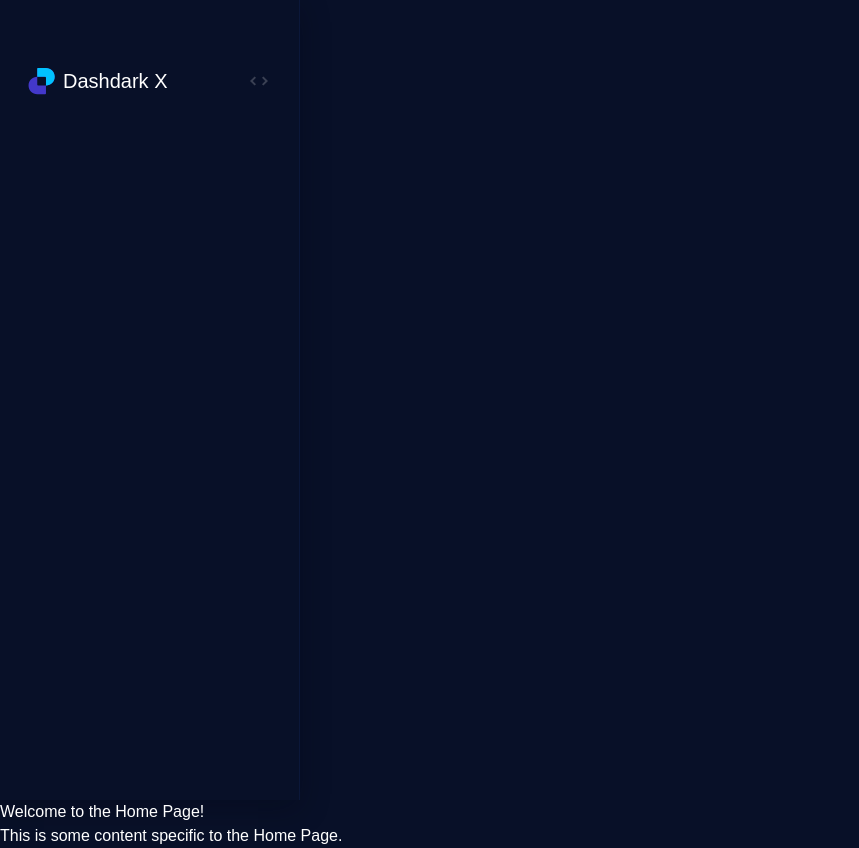
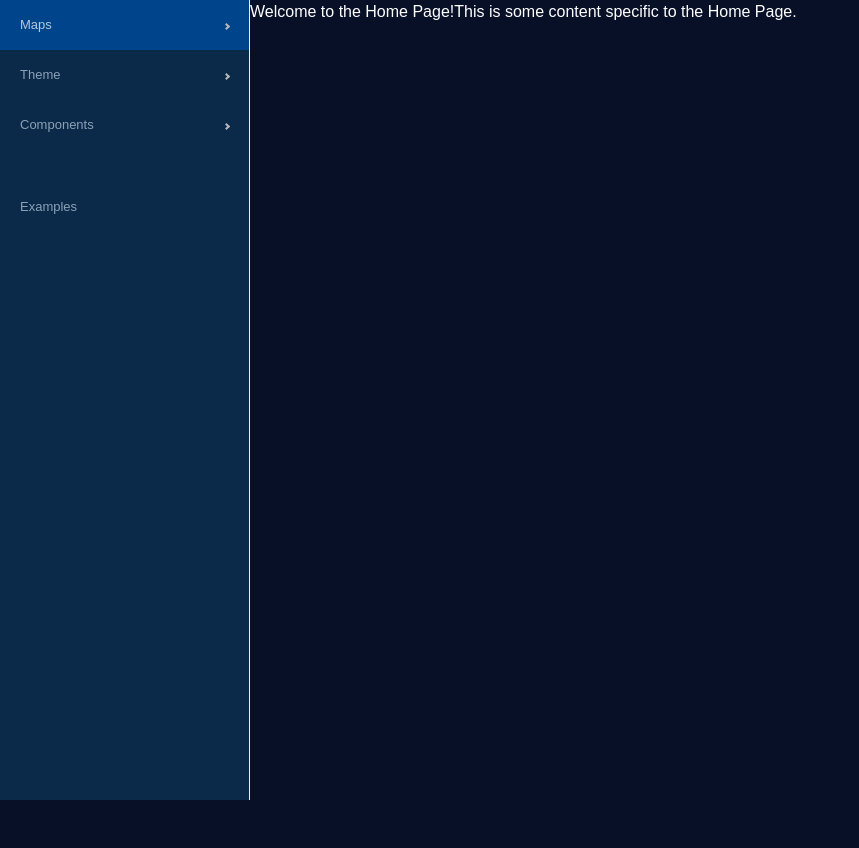
Before and after one commit to chompukyrc/full-stack-testing, a React (Vite) app in the folder frontend/: page / in a window 1280 px wide. Shown: the whole page, without its empty margins (0-859 px from the left). After the commit the page ends 800 px from the top, so only its background shows below. Built offline with nearby package versions, Linux system fonts and the light colour scheme.

Commit message:
[frontend] - initial side bar

```diff
--- a/frontend/package.json
+++ b/frontend/package.json
@@ -15,6 +15,7 @@
     "axios": "^1.7.9",
     "react": "^19.0.0",
     "react-dom": "^19.0.0",
+    "react-pro-sidebar": "^1.1.0",
     "tailwindcss": "3.4.14",
     "zod": "^3.24.2",
     "zustand": "^5.0.3"
--- a/frontend/src/components/header.tsx
+++ b/frontend/src/components/header.tsx
@@ -1,11 +1,24 @@
 import Icon from "@mdi/react";
 import { mdiUnfoldMoreVertical } from "@mdi/js";
+import {
+    Sidebar,
+    Menu,
+    MenuItem,
+    SubMenu,
+    sidebarClasses,
+    menuClasses,
+} from "react-pro-sidebar";
 
 const Header = () => {
     return (
         <div>
-            <div
-                className="h-screen w-[300px] bg-[#081028] border-r border-[#0B1739] p-7 "
+            <Sidebar
+                rootStyles={{
+                    [`.${sidebarClasses.container}`]: {
+                        backgroundColor: "#081028",
+                    },
+                }}
+                className="h-screen w-[300px] !border-[#0B1739] px-7"
                 style={{ boxShadow: "0px 8px 28px 0px rgba(1, 5, 17, 0.30)" }}
             >
                 <div className="flex justify-between mt-[38px] font-medium">
@@ -26,8 +39,126 @@ const Header = () => {
                         />
                     </div>
                 </div>
-                <div></div>
-            </div>
+                <Menu
+                    menuItemStyles={{
+                        button: ({ level, active, disabled }) => {
+                            // only apply styles on first level elements of the tree
+                            if (level === 0)
+                                return {
+                                    color: disabled ? "#f5d9ff" : "#d359ff",
+                                    backgroundColor: active
+                                        ? "#081028"
+                                        : undefined,
+                                };
+                        },
+                    }}
+                >
+                    {/* Dashboard */}
+                    <SubMenu
+                        className=" !hover:bg-[#0B1739]"
+                        label="Dashboard"
+                        defaultOpen
+                        rootStyles={{
+                            ["& > ." + menuClasses.button]: {
+                                color: "#9f0099",
+                            },
+                            ["." + menuClasses.subMenuContent]: {
+                                backgroundColor: "#081028",
+                                "&:hover": {
+                                    backgroundColor: "#081028",
+                                    // color: "#000000",
+                                },
+                            },
+                        }}
+                    >
+                        <MenuItem
+                            rootStyles={{
+                                ["& > ." + menuClasses.button]: {
+                                    color: "#000000",
+                                },
+                            }}
+                        >
+                            {" "}
+                            All pages{" "}
+                        </MenuItem>
+                        <MenuItem> Reports </MenuItem>
+                        <MenuItem> Products </MenuItem>
+                        <MenuItem> Task </MenuItem>
+                    </SubMenu>
+
+                    {/* Users */}
+                    <SubMenu
+                        className=" !hover:bg-[#0B1739]"
+                        label="Users"
+                        defaultOpen
+                        rootStyles={{
+                            ["& > ." + menuClasses.button]: {
+                                color: "#9f0099",
+                                "&:hover": {
+                                    backgroundColor: "#0B1739",
+                                },
+                            },
+                            ["." + menuClasses.subMenuContent]: {
+                                backgroundColor: "#081028",
+                                // "&:hover": {
+                                //     backgroundColor: "#eecef9",
+                                // },
+                            },
+                        }}
+                    >
+                        <MenuItem> All pages </MenuItem>
+                    </SubMenu>
+
+                    {/* divider */}
+
+                    {/* Settings */}
+                    <SubMenu
+                        className=" !hover:bg-[#0B1739]"
+                        label="Settings"
+                        defaultOpen
+                        rootStyles={{
+                            ["& > ." + menuClasses.button]: {
+                                color: "#9f0099",
+                                backgroundColor: "#081028",
+                                "&:hover": {
+                                    backgroundColor: "#0B1739",
+                                },
+                            },
+                            ["." + menuClasses.subMenuContent]: {
+                                backgroundColor: "#081028",
+                                // "&:hover": {
+                                //     backgroundColor: "#eecef9",
+                                // },
+                            },
+                        }}
+                    >
+                        <MenuItem> All pages </MenuItem>
+                    </SubMenu>
+
+                    {/* Profile */}
+                    <SubMenu
+                        className=" !hover:bg-[#0B1739]"
+                        label="Profile"
+                        defaultOpen
+                        rootStyles={{
+                            ["& > ." + menuClasses.button]: {
+                                color: "#9f0099",
+                                "&:hover": {
+                                    backgroundColor: "#0B1739",
+                                },
+                            },
+                            ["." + menuClasses.subMenuContent]: {
+                                backgroundColor: "#081028",
+                                // "&:hover": {
+                                //     backgroundColor: "#eecef9",
+                                // },
+                            },
+                        }}
+                    >
+                        <MenuItem> All pages </MenuItem>
+                    </SubMenu>
+                </Menu>
+            </Sidebar>
         </div>
     );
 };
--- a/frontend/src/components/layout.tsx
+++ b/frontend/src/components/layout.tsx
@@ -1,14 +1,15 @@
 import React from "react";
-import Header from "./header";
+// import Header from "./header";
+import Sidebar from "./sideBar";
 
 import { ReactNode } from "react";
 
 const Layout: React.FC<{ children: ReactNode }> = ({ children }) => {
     return (
-        <>
-            <Header />
+        <div className="flex">
+            <Sidebar />
             {children}
-        </>
+        </div>
     );
 };
 
--- /dev/null
+++ b/frontend/src/components/sideBar.tsx
@@ -0,0 +1,113 @@
+import React from "react";
+import {
+    Sidebar,
+    Menu,
+    MenuItem,
+    SubMenu,
+    menuClasses,
+    MenuItemStyles,
+} from "react-pro-sidebar";
+
+const theme = {
+    sidebar: {
+        backgroundColor: "#0b2948",
+        color: "#8ba1b7",
+    },
+    menu: {
+        menuContent: "#082440",
+        icon: "#59d0ff",
+        hover: {
+            backgroundColor: "#00458b",
+            color: "#b6c8d9",
+        },
+        disabled: {
+            color: "#3e5e7e",
+        },
+    },
+};
+
+// hex to rgba converter
+const hexToRgba = (hex: string, alpha: number) => {
+    const r = parseInt(hex.slice(1, 3), 16);
+    const g = parseInt(hex.slice(3, 5), 16);
+    const b = parseInt(hex.slice(5, 7), 16);
+
+    return `rgba(${r}, ${g}, ${b}, ${alpha})`;
+};
+
+export const SidebarComponent: React.FC = () => {
+    const menuItemStyles: MenuItemStyles = {
+        root: {
+            fontSize: "13px",
+            fontWeight: 400,
+        },
+
+        SubMenuExpandIcon: {
+            color: "#b6b7b9",
+        },
+        subMenuContent: ({ level }) => ({
+            backgroundColor:
+                level === 0
+                    ? hexToRgba(theme.menu.menuContent, 1)
+                    : "transparent",
+        }),
+        button: {
+            [`&.${menuClasses.disabled}`]: {
+                color: theme.menu.disabled.color,
+            },
+            "&:hover": {
+                backgroundColor: hexToRgba(theme.menu.hover.backgroundColor, 1),
+                color: theme.menu.hover.color,
+            },
+        },
+        label: ({ open }) => ({
+            fontWeight: open ? 600 : undefined,
+        }),
+    };
+
+    return (
+        <div className="flex h-screen">
+            <Sidebar
+                breakPoint="md"
+                backgroundColor={hexToRgba(theme.sidebar.backgroundColor, 1)}
+                rootStyles={{
+                    color: theme.sidebar.color,
+                }}
+            >
+                <div className="flex flex-col h-full">
+                    <div className="flex-1 mb-8">
+                        <Menu menuItemStyles={menuItemStyles}>
+                            <SubMenu label="Maps">
+                                <MenuItem> Google maps</MenuItem>
+                                <MenuItem> Open street maps</MenuItem>
+                            </SubMenu>
+                            <SubMenu label="Theme">
+                                <MenuItem> Dark</MenuItem>
+                            </SubMenu>
+                            <SubMenu label="Components">
+                                <MenuItem> Grid</MenuItem>
+                                <MenuItem> Layout</MenuItem>
+                                <SubMenu label="Forms">
+                                    <MenuItem> Input</MenuItem>
+                                    <MenuItem> Select</MenuItem>
+                                    <SubMenu label="More">
+                                        <MenuItem> CheckBox</MenuItem>
+                                        <MenuItem> Radio</MenuItem>
+                                    </SubMenu>
+                                </SubMenu>
+                            </SubMenu>
+                        </Menu>
+
+                        <div className="px-6 mb-2 mt-8"></div>
+
+                        <Menu menuItemStyles={menuItemStyles}>
+                            <MenuItem>Examples</MenuItem>
+                        </Menu>
+                    </div>
+                </div>
+            </Sidebar>
+        </div>
+    );
+};
+
+export default SidebarComponent;
```
Also changed, not shown: 1 other file (tests, documents, lock files or other folders).
